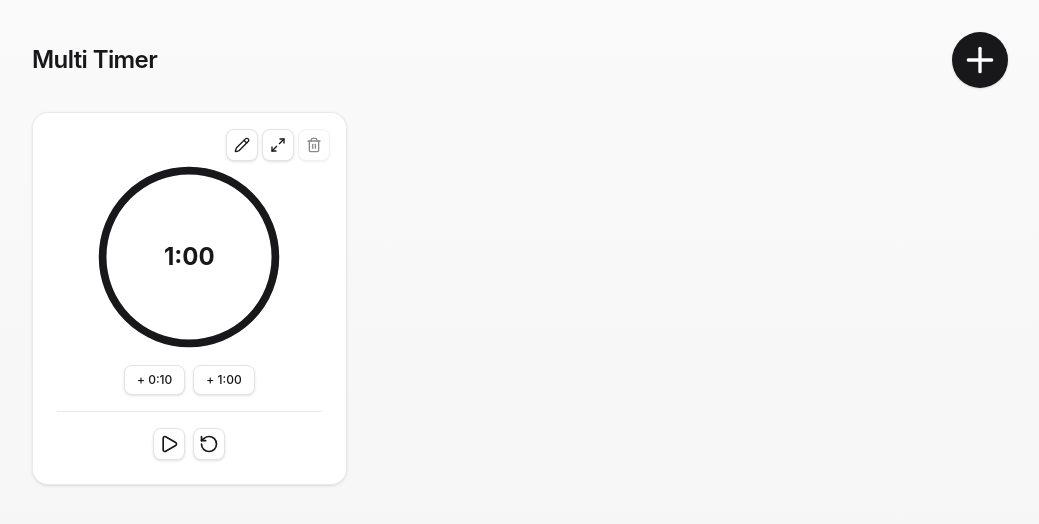
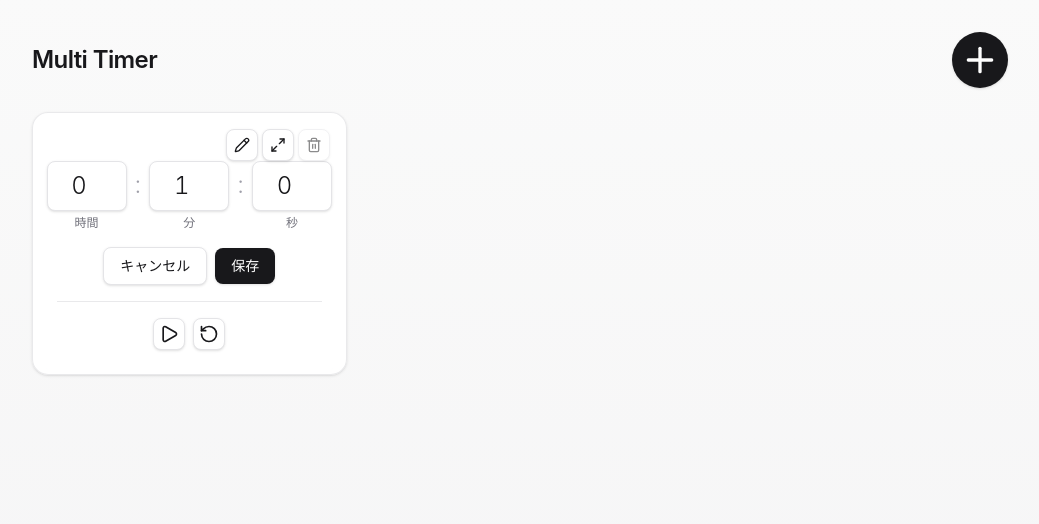
Before and after one commit to gnkm/multi-timer, a React (Vite) app: page / in a window 1280 px wide. Both pictures are taken after a click on the button 361 px from the left and 145 px from the top of the page. Shown: the top 524 px of the page, without its empty margins (120-1159 px from the left). Built offline with nearby package versions, Linux system fonts and the light colour scheme.

Commit message:
feat: 編集フォーム作成

```diff
--- a/src/components/timer/timer-card-actions.tsx
+++ b/src/components/timer/timer-card-actions.tsx
@@ -5,16 +5,27 @@ import { TimerIconButton } from "./timer-icon-button";
 
 type TimerCardActionsProps = {
   canDelete: boolean;
+  isEditing: boolean;
+  onEditClick: () => void;
   timer: Timer;
 };
 
-export function TimerCardActions({ canDelete, timer }: TimerCardActionsProps) {
+export function TimerCardActions({
+  canDelete,
+  isEditing,
+  onEditClick,
+  timer,
+}: TimerCardActionsProps) {
   const isStopped = timer.status === "stopped";
   const removeTimer = useTimerStore((state) => state.removeTimer);
 
   return (
     <div className="absolute top-4 right-4 flex items-center gap-1">
-      <TimerIconButton disabled={!isStopped} label="編集">
+      <TimerIconButton
+        disabled={!isStopped}
+        label={isEditing ? "編集を閉じる" : "編集"}
+        onClick={onEditClick}
+      >
         <Pencil aria-hidden="true" className="size-4" />
       </TimerIconButton>
       <TimerIconButton label="最大化">
--- a/src/components/timer/timer-card.tsx
+++ b/src/components/timer/timer-card.tsx
@@ -1,9 +1,11 @@
+import { useState } from "react";
 import { useSmoothProgress } from "@/hooks/use-smooth-progress";
 import type { Timer } from "@/types/timer";
 import { ProgressRing } from "./progress-ring";
 import { TimerAddTimeButtons } from "./timer-add-time-buttons";
 import { TimerCardActions } from "./timer-card-actions";
 import { TimerDisplay } from "./timer-display";
+import { TimerEditForm } from "./timer-edit-form";
 import { TimerPrimaryControls } from "./timer-primary-controls";
 
 export function TimerCard({
@@ -13,17 +15,32 @@ export function TimerCard({
   canDelete: boolean;
   timer: Timer;
 }) {
+  const [isEditing, setIsEditing] = useState(false);
   const progress = useSmoothProgress(timer);
+  const isStopped = timer.status === "stopped";
 
   return (
     <article className="relative flex flex-col gap-4 rounded-2xl border border-zinc-200/80 bg-white/90 p-6 pt-12 shadow-sm backdrop-blur-sm dark:border-zinc-800/80 dark:bg-zinc-900/70">
-      <TimerCardActions canDelete={canDelete} timer={timer} />
+      <TimerCardActions
+        canDelete={canDelete}
+        isEditing={isEditing}
+        onEditClick={() => setIsEditing((current) => !current)}
+        timer={timer}
+      />
 
       <div className="flex flex-col items-center gap-3">
-        <ProgressRing progress={progress} status={timer.status}>
-          <TimerDisplay timer={timer} />
-        </ProgressRing>
-        <TimerAddTimeButtons timer={timer} />
+        {isEditing ? (
+          <TimerEditForm
+            onCancel={() => setIsEditing(false)}
+            onSaved={() => setIsEditing(false)}
+            timer={timer}
+          />
+        ) : (
+          <ProgressRing progress={progress} status={timer.status}>
+            <TimerDisplay timer={timer} />
+          </ProgressRing>
+        )}
+        {isStopped && !isEditing ? <TimerAddTimeButtons timer={timer} /> : null}
       </div>
 
       <TimerPrimaryControls timer={timer} />
--- /dev/null
+++ b/src/components/timer/timer-edit-form.tsx
@@ -0,0 +1,164 @@
+import { zodResolver } from "@hookform/resolvers/zod";
+import { type UseFormRegister, useForm } from "react-hook-form";
+import {
+  buttonClassName,
+  inputClassName,
+  secondaryButtonClassName,
+} from "@/app/ui";
+import { cn } from "@/lib/cn";
+import { splitSeconds, toTotalSeconds } from "@/lib/timer";
+import {
+  type TimerEditFormValues,
+  timerEditFormSchema,
+} from "@/lib/timer-edit-form-schema";
+import { useTimerStore } from "@/stores/timer-store";
+import type { Timer } from "@/types/timer";
+
+type TimerEditFormProps = {
+  onCancel: () => void;
+  onSaved: () => void;
+  timer: Timer;
+};
+
+type DurationFieldProps = {
+  error?: string;
+  id: string;
+  label: string;
+  max: number;
+  registration: ReturnType<UseFormRegister<TimerEditFormValues>>;
+};
+
+function parseDurationInput(value: string): number {
+  if (value === "") {
+    return 0;
+  }
+
+  const parsed = Number(value);
+  return Number.isNaN(parsed) ? 0 : parsed;
+}
+
+function DurationField({
+  error,
+  id,
+  label,
+  max,
+  registration,
+}: DurationFieldProps) {
+  return (
+    <div className="flex flex-col items-center gap-1">
+      <input
+        {...registration}
+        aria-invalid={error ? true : undefined}
+        aria-label={label}
+        className={cn(
+          inputClassName,
+          "w-16 text-center text-2xl font-light tabular-nums sm:w-20",
+          error && "border-red-500 dark:border-red-500",
+        )}
+        id={id}
+        inputMode="numeric"
+        max={max}
+        min={0}
+        type="number"
+      />
+      <label className="text-xs text-zinc-500 dark:text-zinc-400" htmlFor={id}>
+        {label}
+      </label>
+    </div>
+  );
+}
+
+export function TimerEditForm({
+  onCancel,
+  onSaved,
+  timer,
+}: TimerEditFormProps) {
+  const editTimer = useTimerStore((state) => state.editTimer);
+  const { hours, minutes, seconds } = splitSeconds(timer.remainingSeconds);
+  const {
+    formState: { errors },
+    handleSubmit,
+    register,
+  } = useForm<TimerEditFormValues>({
+    defaultValues: { hours, minutes, seconds },
+    resolver: zodResolver(timerEditFormSchema),
+  });
+
+  const numberField = (name: keyof TimerEditFormValues) =>
+    register(name, { setValueAs: parseDurationInput });
+
+  const fieldError =
+    errors.hours?.message ?? errors.minutes?.message ?? errors.seconds?.message;
+
+  const onSubmit = handleSubmit((values) => {
+    editTimer(
+      timer.id,
+      toTotalSeconds(values.hours, values.minutes, values.seconds),
+    );
+    onSaved();
+  });
+
+  return (
+    <form
+      className="flex flex-col items-center gap-4"
+      noValidate
+      onSubmit={onSubmit}
+    >
+      <div className="flex items-start justify-center gap-2">
+        <DurationField
+          error={errors.hours?.message}
+          id={`${timer.id}-hours`}
+          label="時間"
+          max={99}
+          registration={numberField("hours")}
+        />
+        <span
+          aria-hidden="true"
+          className="pt-2 text-2xl font-light text-zinc-400 dark:text-zinc-500"
+        >
+          :
+        </span>
+        <DurationField
+          error={errors.minutes?.message}
+          id={`${timer.id}-minutes`}
+          label="分"
+          max={59}
+          registration={numberField("minutes")}
+        />
+        <span
+          aria-hidden="true"
+          className="pt-2 text-2xl font-light text-zinc-400 dark:text-zinc-500"
+        >
+          :
+        </span>
+        <DurationField
+          error={errors.seconds?.message}
+          id={`${timer.id}-seconds`}
+          label="秒"
+          max={59}
+          registration={numberField("seconds")}
+        />
+      </div>
+      {fieldError ? (
+        <p
+          className="text-center text-xs text-red-600 dark:text-red-400"
+          role="alert"
+        >
+          {fieldError}
+        </p>
+      ) : null}
+      <div className="flex items-center justify-center gap-2">
+        <button
+          type="button"
+          className={secondaryButtonClassName}
+          onClick={onCancel}
+        >
+          キャンセル
+        </button>
+        <button type="submit" className={buttonClassName}>
+          保存
+        </button>
+      </div>
+    </form>
+  );
+}
--- /dev/null
+++ b/src/lib/timer-edit-form-schema.ts
@@ -0,0 +1,30 @@
+import { z } from "zod";
+import { MAX_TIMER_SECONDS, toTotalSeconds } from "@/lib/timer";
+
+export const timerEditFormSchema = z
+  .object({
+    hours: z.number().int().min(0).max(99),
+    minutes: z.number().int().min(0).max(59),
+    seconds: z.number().int().min(0).max(59),
+  })
+  .superRefine((data, ctx) => {
+    const total = toTotalSeconds(data.hours, data.minutes, data.seconds);
+
+    if (total <= 0) {
+      ctx.addIssue({
+        code: "custom",
+        message: "1秒以上を設定してください",
+        path: ["seconds"],
+      });
+    }
+
+    if (total > MAX_TIMER_SECONDS) {
+      ctx.addIssue({
+        code: "custom",
+        message: "最大 99:59:59 まで設定できます",
+        path: ["hours"],
+      });
+    }
+  });
+
+export type TimerEditFormValues = z.infer<typeof timerEditFormSchema>;
--- a/src/lib/timer.ts
+++ b/src/lib/timer.ts
@@ -21,10 +21,28 @@ export function getRemainingSecondsAt(
   return Math.max(0, remainingAtStart - elapsed);
 }
 
-export function formatRemainingSeconds(totalSeconds: number): string {
+export function splitSeconds(totalSeconds: number): {
+  hours: number;
+  minutes: number;
+  seconds: number;
+} {
   const hours = Math.floor(totalSeconds / 3600);
   const minutes = Math.floor((totalSeconds % 3600) / 60);
   const seconds = totalSeconds % 60;
+
+  return { hours, minutes, seconds };
+}
+
+export function toTotalSeconds(
+  hours: number,
+  minutes: number,
+  seconds: number,
+): number {
+  return hours * 3600 + minutes * 60 + seconds;
+}
+
+export function formatRemainingSeconds(totalSeconds: number): string {
+  const { hours, minutes, seconds } = splitSeconds(totalSeconds);
 
   const mm = String(minutes).padStart(2, "0");
   const ss = String(seconds).padStart(2, "0");
```
